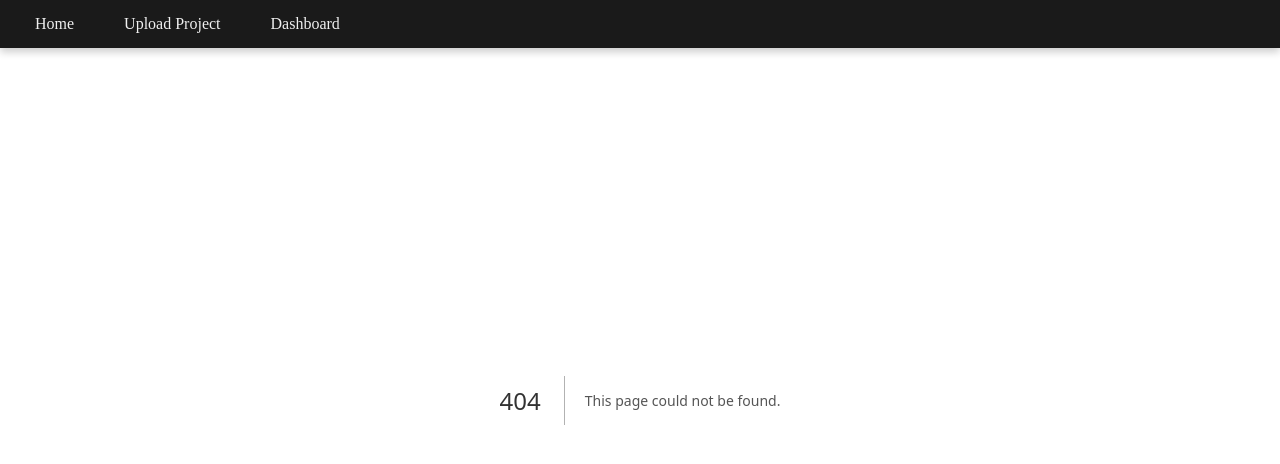
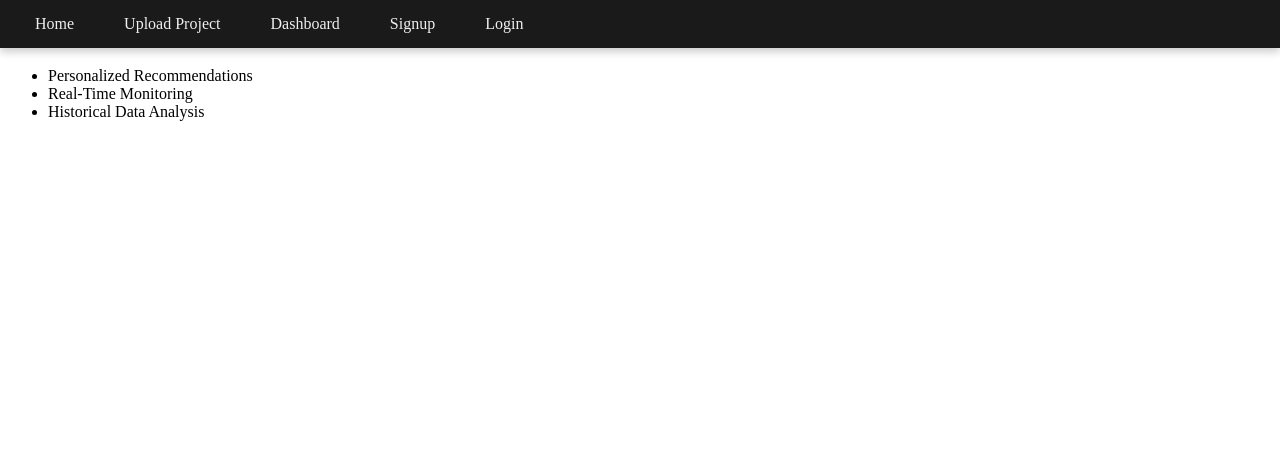
Before and after one commit to Mayawaleed/Automated-Devops-Pipeline, a Next.js app: page /KeyFeatrues in a window 1280 px wide. Before the commit this address had no page. Shown: the top 464 px of the page. Built offline with nearby package versions, Linux system fonts and the light colour scheme.

Commit message:
nav bar and some changes

```diff
--- a/src/components/Navbar.js
+++ b/src/components/Navbar.js
@@ -6,9 +6,13 @@ const Navbar = () => {
     return (
         <nav className={styles.nav}>
             <ul>
-                <li><Link href="/index">Home</Link></li>
+                <li><Link href="/">Home</Link></li>
                 <li><Link href="/projectUpload">Upload Project</Link></li>
                 <li><Link href="/dashboard">Dashboard</Link></li>
+                <li><Link href="/Signup">Signup</Link></li>
+                <li><Link href="/Login">Login</Link></li>
+
+
             </ul>
         </nav>
     );
--- /dev/null
+++ b/src/pages/KeyFeatrues.js
@@ -0,0 +1,14 @@
+const KeyFeatures = () => {
+    return (
+        <section>
+            <h2>Key Features</h2>
+            <ul>
+                <li>Personalized Recommendations</li>
+                <li>Real-Time Monitoring</li>
+                <li>Historical Data Analysis</li>
+            </ul>
+        </section>
+    );
+};
+
+export default KeyFeatures;
```
Also changed, not shown: src/pages/HeroSection.js (added, +10 -0 lines).
